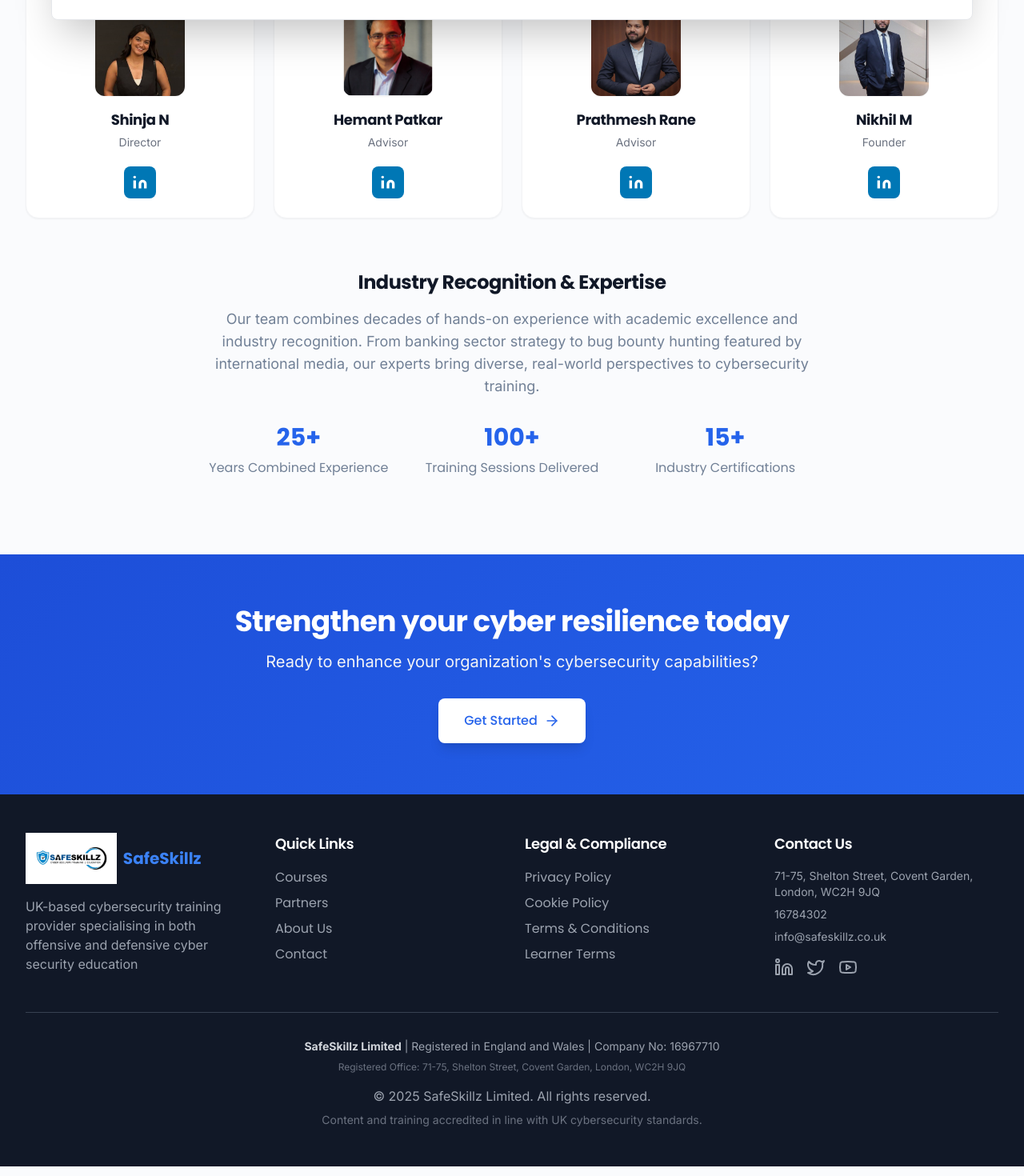
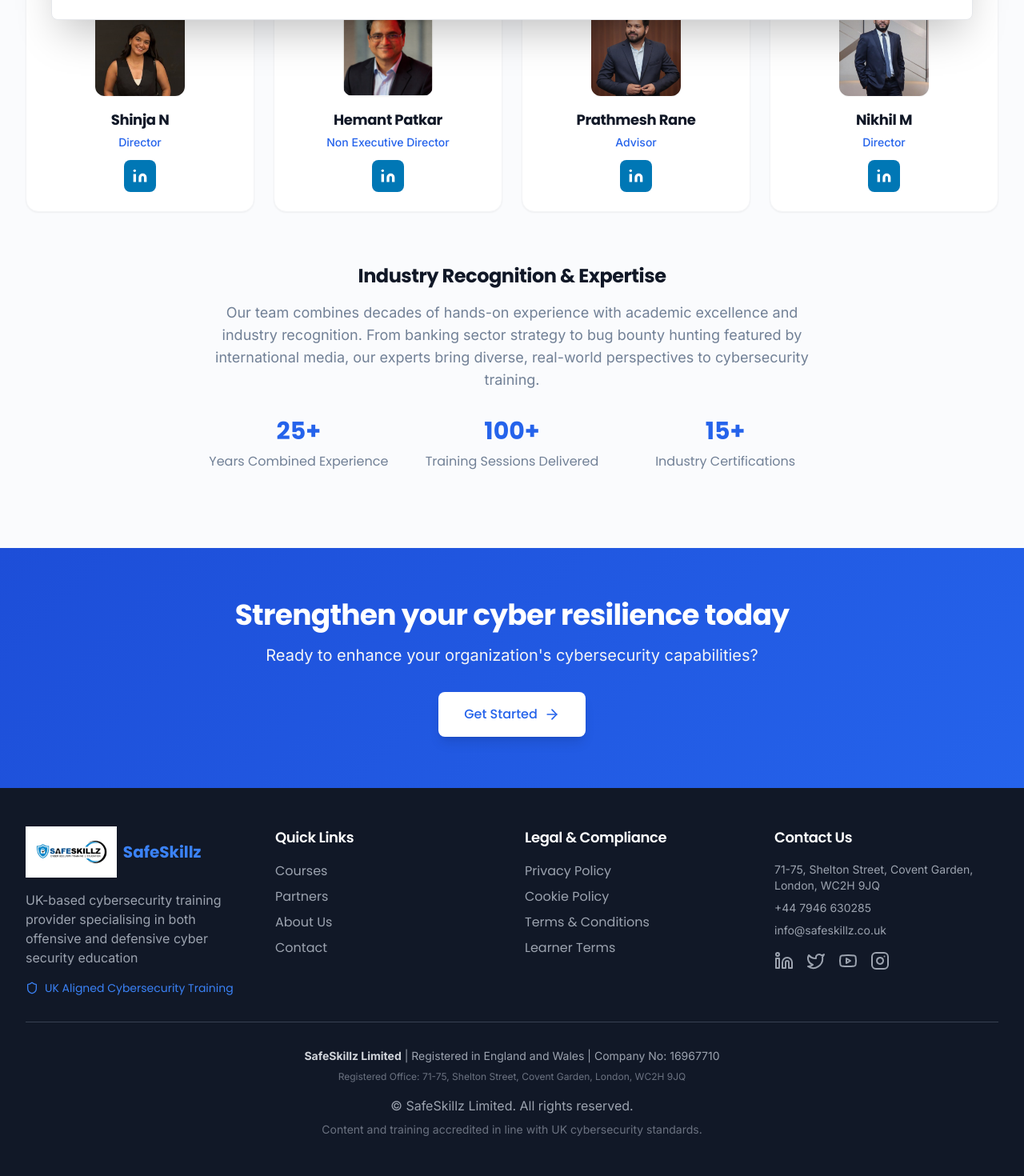
Before and after one commit to ankit1x01/Safe-Skillz-, a React (Vite) app: page /team in a window 1280 px wide. Shown: the part 759-2229 px from the top of the page at 80% size. Built offline with nearby package versions, Linux system fonts and the light colour scheme.

Commit message:
fix: logo, links, alliance colors, whatsapp filenames, instagram icon, team bio, contact clickable, google maps, copyright year

```diff
--- a/src/components/cards/TeamCard.tsx
+++ b/src/components/cards/TeamCard.tsx
@@ -5,9 +5,10 @@
   role: string
   image: string
   linkedinUrl: string
+  bio?: string
 }
 
-export const TeamCard = ({ name, role, image, linkedinUrl }: TeamCardProps) => {
+export const TeamCard = ({ name, role, image, linkedinUrl, bio }: TeamCardProps) => {
   return (
     <div className="bg-white dark:bg-gray-800 rounded-2xl shadow-sm border border-gray-100 dark:border-gray-700 p-6 text-center flex flex-col items-center transition-all hover:shadow-md">
       <div className="w-28 h-28 mb-4 rounded-xl overflow-hidden bg-gray-100 dark:bg-gray-700 shadow-sm">
@@ -29,10 +30,14 @@
       <div className="flex flex-col items-center justify-between flex-1 w-full">
         <div>
           <h3 className="text-lg font-bold text-gray-900 dark:text-white mb-1">{name}</h3>
-          <p className="text-gray-500 dark:text-gray-400 text-sm mb-5">
-            {role}
-          </p>
+          <p className="text-primary font-medium text-sm mb-3">{role}</p>
+          {bio && (
+            <p className="text-gray-500 dark:text-gray-400 text-sm mb-3">
+              {bio}
+            </p>
+          )}
         </div>
+
         <a
           href={linkedinUrl}
           target="_blank"
--- a/src/components/layout/Footer.tsx
+++ b/src/components/layout/Footer.tsx
@@ -1,5 +1,5 @@
 import { Link } from 'react-router-dom'
-import { Linkedin, Twitter, Youtube, Shield } from 'lucide-react'
+import { Linkedin, Twitter, Youtube, Shield, Instagram } from 'lucide-react'
 import { Container } from '../ui/Container'
 import { siteContent } from '../../data/content'
 
@@ -92,10 +92,12 @@
               <div className="flex space-x-4">
                 {contact.socialLinks.map((social) => {
                   const Icon = {
-                    Linkedin,
-                    Twitter,
-                    Youtube,
-                  }[social.icon as keyof typeof import('lucide-react')] || Linkedin
+                      Linkedin,
+                      Twitter,
+                      Youtube,
+                      Instagram,
+                    }[social.icon as keyof typeof import('lucide-react')] || Linkedin
+
 
                   return (
                     <a
--- a/src/components/layout/Navbar.tsx
+++ b/src/components/layout/Navbar.tsx
@@ -29,7 +29,7 @@
           <Link to="/" className="flex items-center space-x-2">
             <img
               src="/logo.jpeg"
-              alt="SafeSkillz Limited"
+              alt="SafeSkillz Limited - Cybersecurity Training"
               className="h-16 w-auto"
               onError={(e) => {
                 const target = e.target as HTMLImageElement
--- a/src/data/content.ts
+++ b/src/data/content.ts
@@ -214,6 +214,11 @@
         image: 'uk photos/1772468080712.jpg',
       },
       {
+        title: 'Infosecurity Europe',
+        description: 'Annual security conference in London',
+        image: 'infosecurity-europe/1719081149385.jpg',
+      },
+      {
         title: 'Executive Briefing',
         description: 'Strategic cybersecurity alignment for businesses',
         image: 'uk photos/1772468084109.jpg',
@@ -260,24 +265,28 @@
     {
       name: 'Shinja N',
       role: 'Director',
+      bio: 'Cybersecurity leader with extensive experience in security strategy and operations across global organisations.',
       linkedinUrl: 'https://www.linkedin.com/in/shinja-nagvekar/',
       image: 'shinja-n.jpg',
     },
     {
       name: 'Hemant Patkar',
-      role: 'Advisor',
+      role: 'Non Executive Director',
+      bio: 'Senior cybersecurity advisor with deep expertise in risk management, compliance, and enterprise security frameworks.',
       linkedinUrl: 'https://www.linkedin.com/in/hemantpatkar/',
       image: 'hemant-patkar.jpg',
     },
     {
       name: 'Prathmesh Rane',
       role: 'Advisor',
+      bio: 'Specialised in offensive security and penetration testing with hands-on experience across financial and government sectors.',
       linkedinUrl: 'https://www.linkedin.com/in/raneprathamesh/',
       image: 'prathmesh-rane.jpg',
     },
     {
       name: 'Nikhil M',
-      role: 'Founder',
+      role: 'Director',
+      bio: 'Founder of SafeSkillz with a vision to make world-class cybersecurity education accessible to organisations globally.',
       linkedinUrl: 'https://www.linkedin.com/in/nikhilmahadeshwar/',
       image: 'nikhil-m.jpg',
     },
@@ -285,18 +294,20 @@
 
   contact: {
     address: '71-75, Shelton Street, Covent Garden, London, WC2H 9JQ',
-    phone: '16784302',
+    phone: '+44 7946 630285',
     email: 'info@safeskillz.co.uk',
     socialLinks: [
-      { platform: 'LinkedIn', url: '#', icon: 'Linkedin' },
-      { platform: 'Twitter', url: '#', icon: 'Twitter' },
+      { platform: 'LinkedIn', url: 'https://www.linkedin.com/company/safeskillz-ltd', icon: 'Linkedin' },
+      { platform: 'Twitter', url: 'https://x.com/SafeskillzUk', icon: 'Twitter' },
       { platform: 'YouTube', url: '#', icon: 'Youtube' },
+      { platform: 'Instagram', url: 'https://www.instagram.com/safeskillz1.uk/', icon: 'Instagram' },
     ],
   },
 
   footer: {
-    copyright: '© 2025 SafeSkillz Limited. All rights reserved.',
+    copyright: '© SafeSkillz Limited. All rights reserved.',
     subtitle: 'Content and training accredited in line with UK cybersecurity standards.',
+    badge: 'UK Aligned Cybersecurity Training',
     links: [
       { label: 'Privacy Policy', href: '/privacy-policy' },
       { label: 'Cookie Policy', href: '/cookie-policy' },
--- a/src/pages/Contact.tsx
+++ b/src/pages/Contact.tsx
@@ -61,6 +61,18 @@
                 Contact Information
               </h3>
 
+              <div className="mt-8 rounded-xl overflow-hidden h-64">
+                <iframe
+                  src="https://www.google.com/maps?q=71-75+Shelton+Street+Covent+Garden+London+WC2H+9JQ&output=embed"
+                  width="100%"
+                  height="100%"
+                  style={{ border: 0 }}
+                  allowFullScreen
+                  loading="lazy"
+                  referrerPolicy="no-referrer-when-downgrade"
+                />
+              </div>
+
               <div className="space-y-6">
                 <div className="flex items-start space-x-4">
                   <div className="flex-shrink-0 w-12 h-12 bg-primary/10 rounded-lg flex items-center justify-center">
@@ -68,7 +80,14 @@
                   </div>
                 <div>
                   <h4 className="font-semibold text-gray-900 dark:text-white mb-1">Address</h4>
-                    <p className="text-muted">{contact.address}</p>
+                  <a
+                    href="https://www.google.com/maps?q=71-75+Shelton+Street+Covent+Garden+London+WC2H+9JQ"
+                    target="_blank"
+                    rel="noopener noreferrer"
+                    className="text-muted hover:text-primary transition-colors"
+                  >
+                    {contact.address}
+                  </a>
                 </div>
               </div>
 
@@ -80,11 +99,27 @@
                   <h4 className="font-semibold text-gray-900 dark:text-white mb-1">Email</h4>
                   <a
                     href={`mailto:${contact.email}`}
-                      className="text-muted hover:text-primary transition-colors focus-visible"
+                    className="text-muted hover:text-primary transition-colors"
                   >
                     {contact.email}
                   </a>
                 </div>
+              </div>
+
+            </div>
+
+            <div className="flex items-start space-x-4">
+              <div className="flex-shrink-0 w-12 h-12 bg-primary/10 rounded-lg flex items-center justify-center">
+                <Phone className="w-6 h-6 text-primary" />
+              </div>
+              <div>
+                <h4 className="font-semibold text-gray-900 dark:text-white mb-1">Phone</h4>
+                <a
+                  href={`tel:${contact.phone}`}
+                  className="text-muted hover:text-primary transition-colors"
+                >
+                  {contact.phone}
+                </a>
               </div>
             </div>
 
```
Lines whose indentation alone changed are shown as unchanged.
